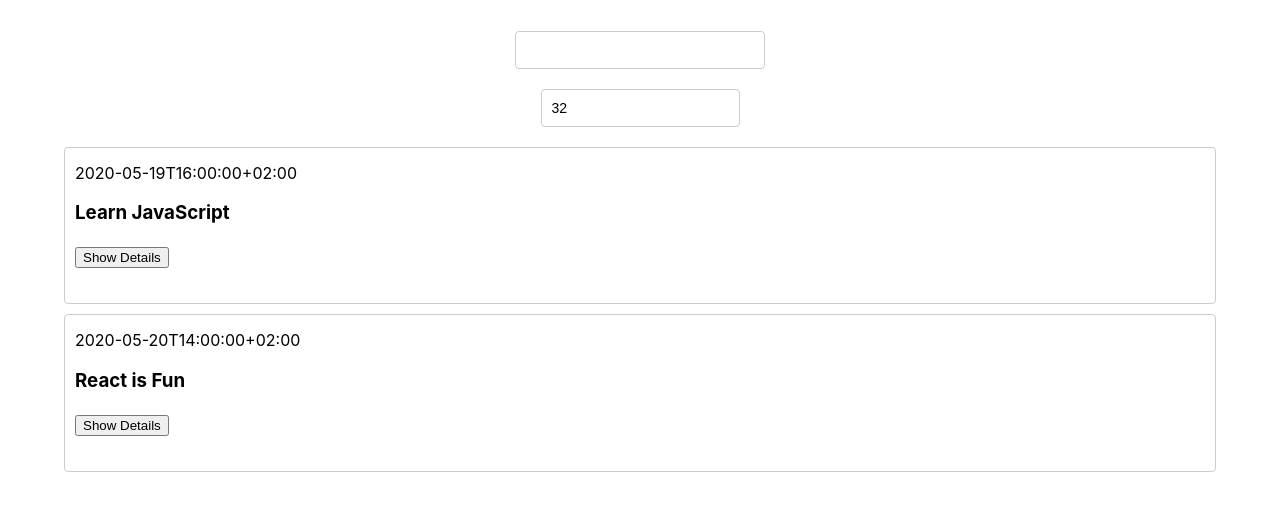
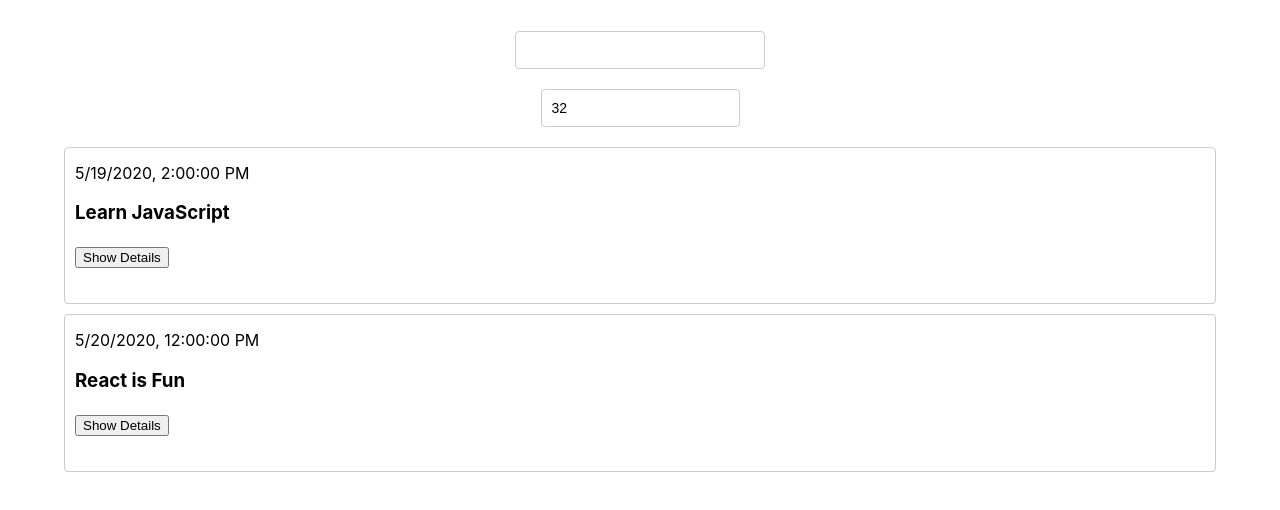
Before and after one commit to xavsln/meet, a React (Create React App) app: page / in a window 1280 px wide. Shown: the top 510 px of the page. Built offline with nearby package versions, Linux system fonts and the light colour scheme; what atatus-spa would draw is missing.

Commit message:
Update date style

```diff
--- a/src/Event.js
+++ b/src/Event.js
@@ -13,7 +13,9 @@ class Event extends Component {
     const { event } = this.props;
     return (
       <div className='event'>
-        <p className='startingDateTime'>{event.start.dateTime}</p>
+        <p className='startingDateTime'>
+          {new Date(event.start.dateTime).toLocaleString()}
+        </p>
         <h3 className='eventTitle'>{event.summary}</h3>
         <h5 className='groupName'></h5>
         <p className='confirmedAttendees'>
```
